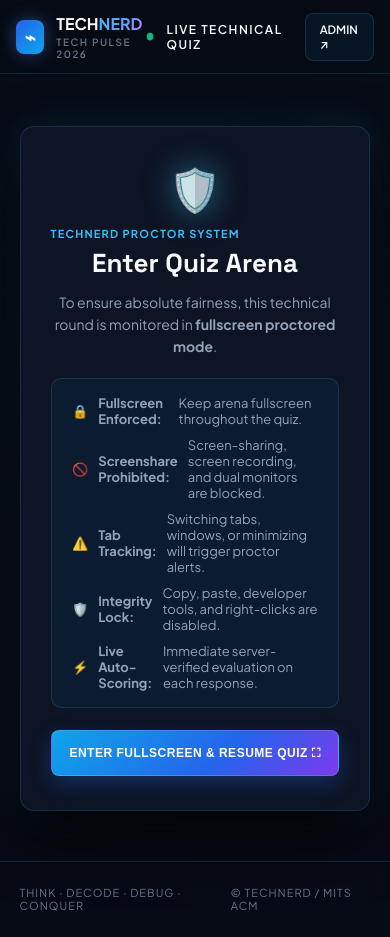
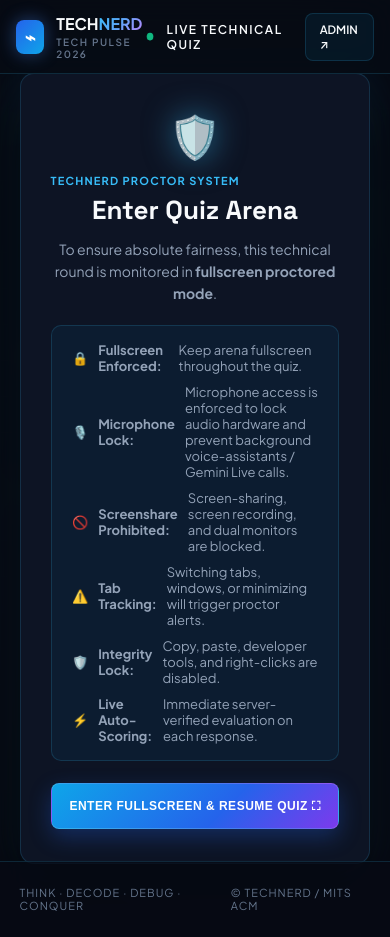
Before and after one commit to adityaahamana18/TechNerdAcm, a Flask app: template templates/play.html in a window 390 px wide. Run offline with Flask 3, Linux system fonts and the light colour scheme; the template is opened without the code that fills it, so the values that code supplies are empty.

Commit message:
Enforce mandatory microphone access lock before entering quiz arena

```diff
--- a/static/play.js
+++ b/static/play.js
@@ -8,6 +8,55 @@ let fullscreenExitCount = 0;
 let isQuizStarted = false;
 let isFullscreenPaused = false;
 let isScreenShareBlocked = false;
+let micMediaStream = null;
+let isMicActive = false;
+
+// Mandatory Microphone Acquisition & Lock
+async function enforceMicrophoneLock() {
+  try {
+    if (!navigator.mediaDevices || !navigator.mediaDevices.getUserMedia) {
+      throw new Error("Browser does not support media device capture.");
+    }
+    // Requests exclusive audio stream to lock microphone resource in Chrome
+    const stream = await navigator.mediaDevices.getUserMedia({
+      audio: {
+        echoCancellation: false,
+        noiseSuppression: false,
+        autoGainControl: false
+      },
+      video: false
+    });
+    micMediaStream = stream;
+    isMicActive = true;
+
+    const micBadge = $("micStatusBadge");
+    if (micBadge) {
+      micBadge.textContent = "🎙️ MIC ACTIVE";
+      micBadge.style.color = "var(--green)";
+      micBadge.style.borderColor = "rgba(16,185,129,0.4)";
+    }
+
+    // Monitor if microphone is accidentally disconnected or revoked
+    const audioTrack = stream.getAudioTracks()[0];
+    if (audioTrack) {
+      audioTrack.onended = () => {
+        isMicActive = false;
+        sendSecurityLog("MIC_DISCONNECTED", "Microphone access was disconnected or revoked");
+        showViolationWarning("⚠️ Microphone disconnected! Continuous microphone lock is required.");
+        if (micBadge) {
+          micBadge.textContent = "🎙️ MIC REVOKED";
+          micBadge.style.color = "var(--danger)";
+        }
+      };
+    }
+    return true;
+  } catch (err) {
+    console.error("Microphone Access Denied:", err);
+    sendSecurityLog("MIC_ACCESS_DENIED", err.message || "User denied microphone permissions");
+    alert("⚠️ MICROPHONE ACCESS REQUIRED!\n\nTo ensure fair proctoring and block external audio/Gemini tools, you must click 'Allow' for Microphone permission to proceed with the quiz.");
+    return false;
+  }
+}
 
 async function getJSON(url, options = {}) {
   const r = await fetch(url, options);
@@ -535,8 +584,17 @@ async function submitAnswer(choice, clickedBtn, isTimeout = false) {
   }
 }
 
-// Fullscreen Modal Activation
+// Fullscreen & Microphone Modal Activation
 $("enterFsBtn").addEventListener("click", async () => {
+  // 1. Mandatory Microphone Lock
+  if (!isMicActive) {
+    const micGranted = await enforceMicrophoneLock();
+    if (!micGranted) {
+      return; // Do not start quiz without microphone lock
+    }
+  }
+
+  // 2. Fullscreen Enforcement
   await requestFullScreen();
   $("fsModal").style.display = "none";
   isQuizStarted = true;
--- a/templates/play.html
+++ b/templates/play.html
@@ -11,6 +11,7 @@
     </p>
     <ul class="security-rules-list">
       <li><span>🔒</span> <strong>Fullscreen Enforced:</strong> Keep arena fullscreen throughout the quiz.</li>
+      <li><span>🎙️</span> <strong>Microphone Lock:</strong> Microphone access is enforced to lock audio hardware and prevent background voice-assistants / Gemini Live calls.</li>
       <li><span>🚫</span> <strong>Screenshare Prohibited:</strong> Screen-sharing, screen recording, and dual monitors are blocked.</li>
       <li><span>⚠️</span> <strong>Tab Tracking:</strong> Switching tabs, windows, or minimizing will trigger proctor alerts.</li>
       <li><span>🛡️</span> <strong>Integrity Lock:</strong> Copy, paste, developer tools, and right-clicks are disabled.</li>
@@ -64,6 +65,7 @@
      <div style="display:flex; align-items:center; gap:10px;">
        <span class="pill" id="statusPill">PROCTORED</span>
        <span class="fs-indicator" id="fsStatusBadge" title="Fullscreen status">⛶ FULLSCREEN</span>
+       <span class="fs-indicator" id="micStatusBadge" style="border-color:rgba(16,185,129,0.3); background:rgba(16,185,129,0.08); color:var(--green);" title="Microphone Lock status">🎙️ MIC LOCKED</span>
      </div>
      <div class="timer"><small>SECONDS</small><strong id="timer">--</strong></div>
    </div>
```
